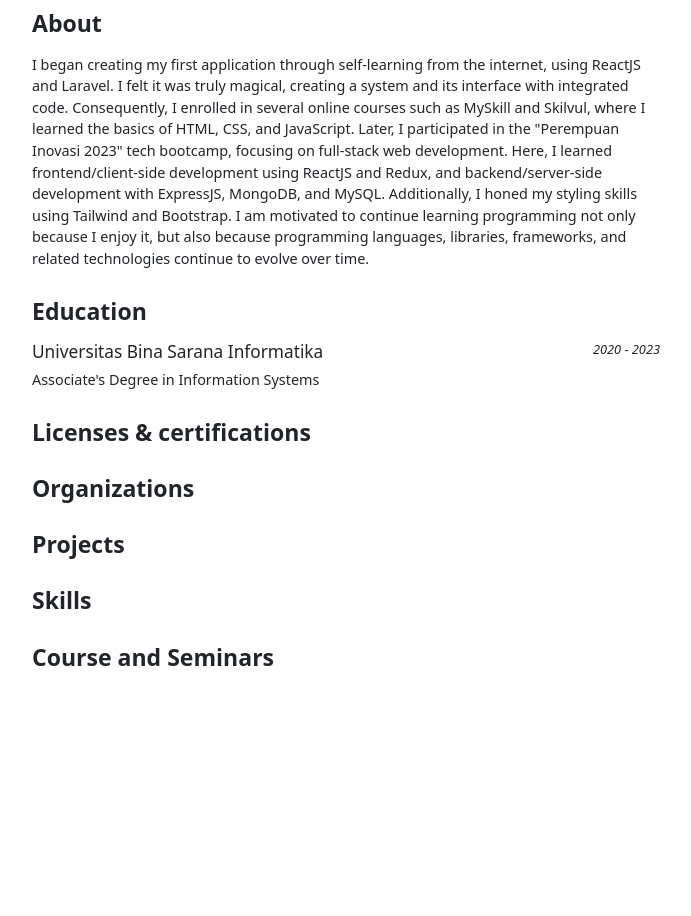
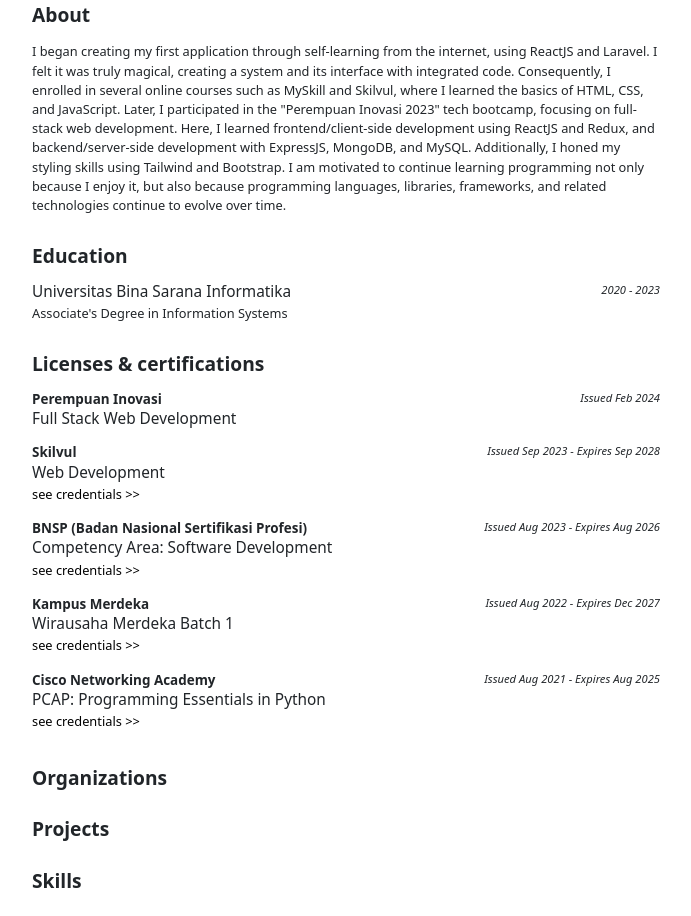
Before and after one commit to aufaikrimaa/resume, a plain HTML site: page index.html in a window 1280 px wide. Shown: the part 195-1111 px from the top of the page, without its empty margins (294-985 px from the left). Before the commit the page ends 946 px from the top, so only its background shows below. Drawn offline with nearby package versions, Linux system fonts and the light colour scheme.

Commit message:
add licenses & certification

```diff
--- a/index.html
+++ b/index.html
@@ -67,6 +67,7 @@
       </div>
       <div class="row">
         <h4><strong>Licenses & certifications</strong></h4>
+        <div id="courses"></div>
       </div>
       <div class="row">
         <h4><strong>Organizations</strong></h4>
--- a/script.js
+++ b/script.js
@@ -12,7 +12,7 @@ const buttonContainer = document.getElementById("contact-info");
 
 buttonsData.forEach((data) => {
   const buttonHTML = `
-          <a href="${data.linkUrl}">
+          <a href="${data.linkUrl}" target="_blank">
               <span>
                   <img src="${data.imageUrl}" alt="Button Image" height="20">
               </span>
@@ -20,3 +20,52 @@ buttonsData.forEach((data) => {
       `;
   buttonContainer.innerHTML += buttonHTML;
 });
+
+const courseData = [
+  {
+    from: "Perempuan Inovasi",
+    date: "Issued Feb 2024",
+    title: "Full Stack Web Development",
+    link: "",
+    credentials: "",
+  },
+  {
+    from: "Skilvul",
+    date: "Issued Sep 2023 - Expires Sep 2028",
+    title: "Web Development",
+    link: "https://skilvul.com/paths/web-development-pemula-challenge-based/student/clliuhbqq1ivq01qk3t6ccvi1",
+    credentials: "see credentials &gt&gt",
+  },
+  {
+    from: "BNSP (Badan Nasional Sertifikasi Profesi)",
+    date: "Issued Aug 2023 - Expires Aug 2026",
+    title: "Competency Area: Software Development",
+    link: "https://drive.google.com/file/d/1PHlPkjjhlYmRcfBzlcRkCyglpLw3XPg7/view",
+    credentials: "see credentials &gt&gt",
+  },
+  {
+    from: "Kampus Merdeka",
+    date: "Issued Aug 2022 - Expires Dec 2027",
+    title: "Wirausaha Merdeka Batch 1",
+    link: "https://drive.google.com/file/d/1ibm5y6UX0ulKfRGsIc4Do07AiYpKIcgC/view",
+    credentials: "see credentials &gt&gt",
+  },
+  {
+    from: "Cisco Networking Academy",
+    date: "Issued Aug 2021 - Expires Aug 2025",
+    title: "PCAP: Programming Essentials in Python",
+    link: "https://drive.google.com/file/d/1fmOyFe1XobPqQRxoas6k1FDxfYQ13hwc/view",
+    credentials: "see credentials &gt&gt",
+  },
+];
+
+const courseContainer = document.getElementById("courses");
+
+courseData.forEach((data) => {
+  const courseHTML = `
+      <h6>${data.from}<span class="date"><i>${data.date}</i></span></h6>
+      <h5>${data.title}</h5>
+      <a href="${data.link}" target="_blank"><p>${data.credentials}</p></a>
+    `;
+  courseContainer.innerHTML += courseHTML;
+});
--- a/styles.css
+++ b/styles.css
@@ -1,19 +1,24 @@
 .container {
   margin: 5% 0;
   padding: 0 20% !important;
-  font-size: 0.9rem;
+  font-size: 0.8rem;
 }
 
 h2 {
   font-size: 180% !important;
 }
 h4 {
-  font-size: 160% !important;
+  font-size: 150% !important;
   margin-bottom: 16px !important;
 }
 h5 {
   font-size: 120% !important;
-  margin-bottom: 6px !important;
+  margin-bottom: 3px !important;
+}
+h6 {
+  font-size: 105% !important;
+  font-weight: bold !important;
+  margin-bottom: 3px !important;
 }
 
 .row {
@@ -22,6 +27,10 @@ h5 {
 
 .about {
   margin-top: 2% !important;
+}
+
+#courses {
+  margin-bottom: 6px;
 }
 
 a {
@@ -47,9 +56,14 @@ a {
   background-color: rgb(243, 243, 243);
 }
 
+#courses a:hover {
+  color: grey !important;
+  text-decoration: underline !important;
+}
+
 .date {
   float: right;
-  font-size: 0.8rem;
+  font-size: 0.7rem;
   font-weight: normal;
 }
 
```
